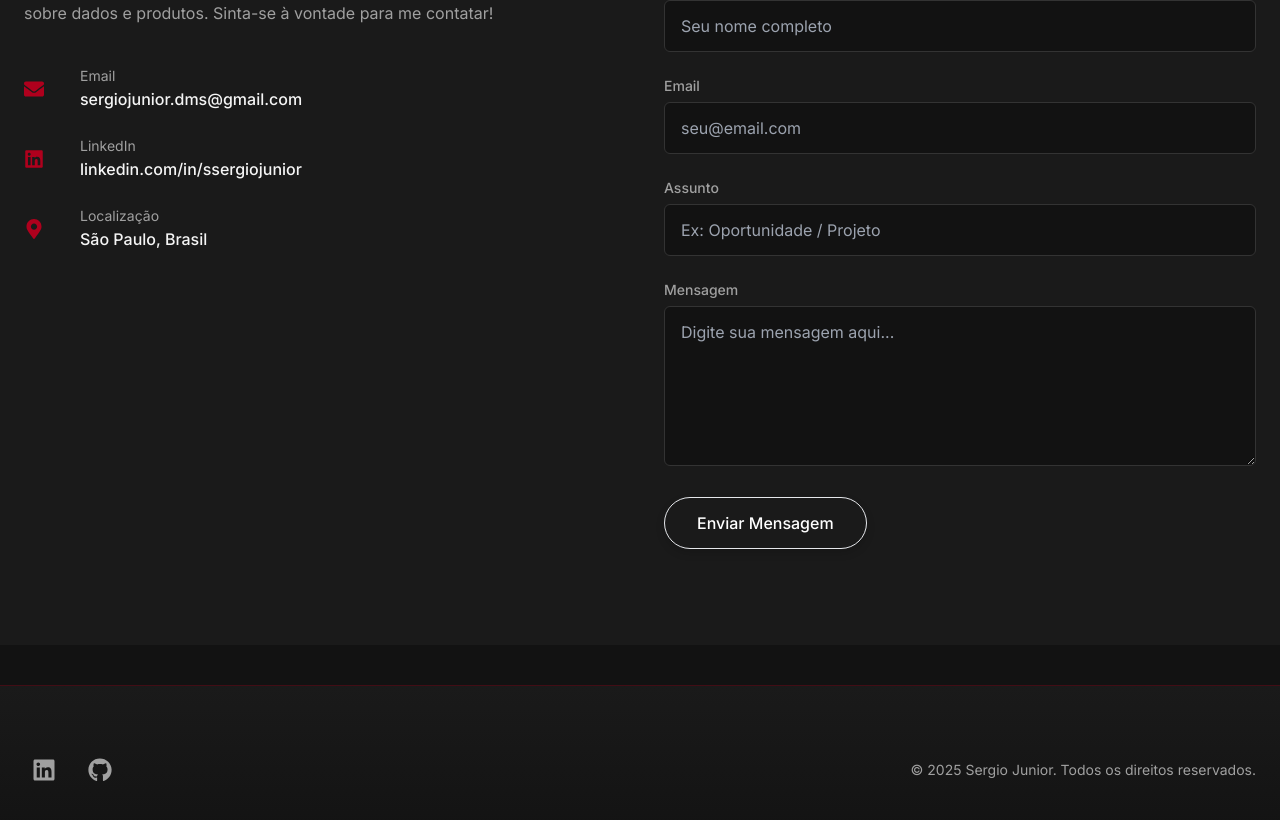
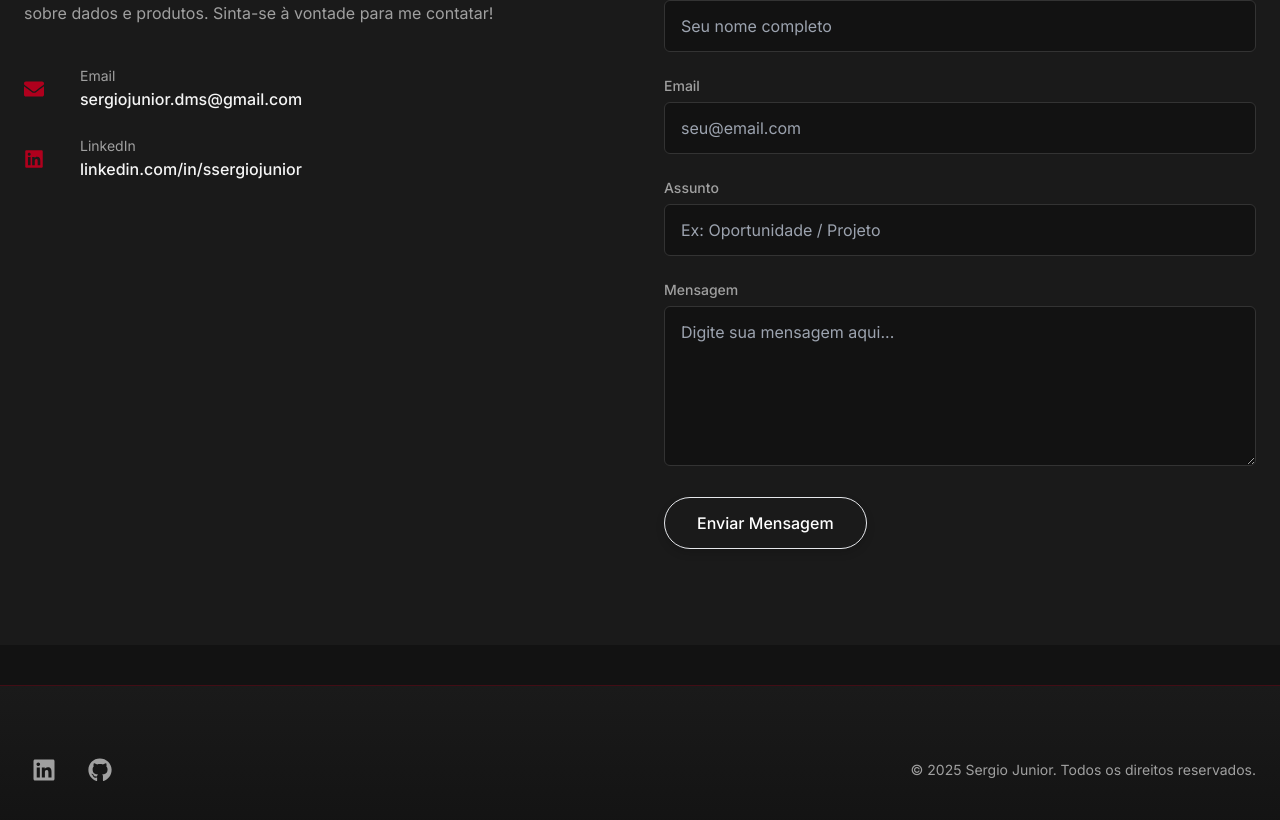
Before and after one commit to SergioJrdms/SjPortfolio, a React (Create React App) app: page / in a window 1280 px wide. Shown: the part 6511-7331 px from the top of the page. Built offline with nearby package versions, Linux system fonts and the light colour scheme.

Commit message:
Update Contact.jsx

```diff
--- a/src/components/Contact.jsx
+++ b/src/components/Contact.jsx
@@ -76,7 +76,6 @@ function Contact() {
             </p>
              <ContactItem icon={<FaEnvelope />} label="Email" value="sergiojunior.dms@gmail.com" link="mailto:sergiojunior.dms@gmail.com" />
              <ContactItem icon={<FaLinkedin />} label="LinkedIn" value="linkedin.com/in/ssergiojunior" link="https://linkedin.com/in/ssergiojunior" />
-             <ContactItem icon={<FaMapMarkerAlt />} label="Localização" value="São Paulo, Brasil" />
           </div>
 
           {/* Formulário com AJAX e ESTILOS CORRIGIDOS */}
```
